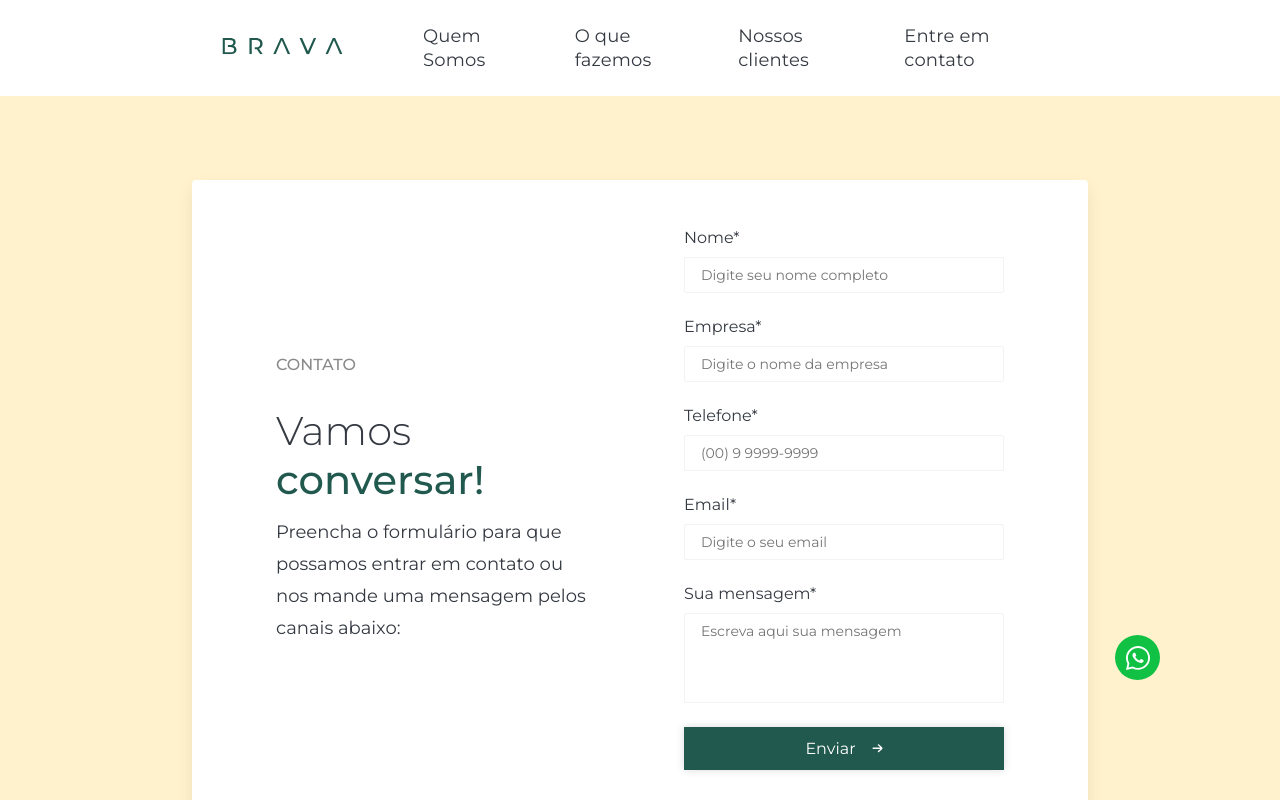
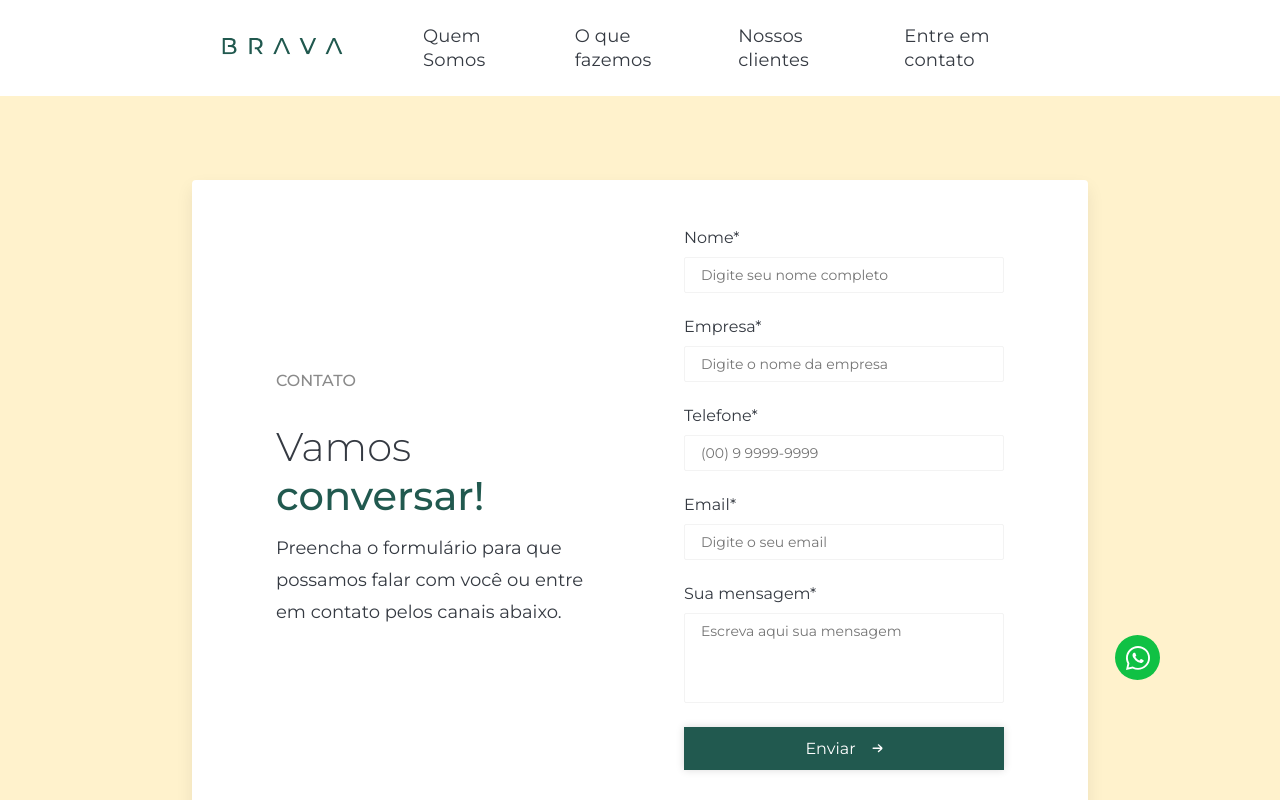
Before and after one commit to ArtthurMagnabosco/siteBrava, a React (Vite) app: page /entre-em-contato in a window 1280 px wide. Shown: the top 800 px of the page. Built offline with nearby package versions, Linux system fonts and the light colour scheme.

Commit message:
ajustes no texto "Vamos conversar!..."

```diff
--- a/src/components/Form/index.jsx
+++ b/src/components/Form/index.jsx
@@ -135,8 +135,8 @@ const Form = ({ home }) => {
               </h1>
             )}
             <p className="form__paragraph">
-              Preencha o formulário para que possamos entrar em contato ou nos
-              mande uma mensagem pelos canais abaixo:
+              Preencha o formulário para que possamos falar com você ou entre em contato
+              pelos canais abaixo.
             </p>
           </div>
         </div>
```
